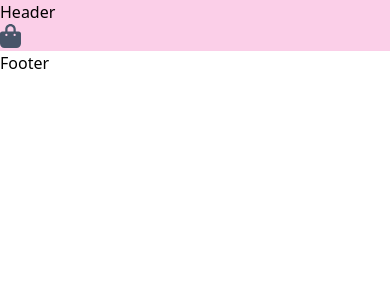
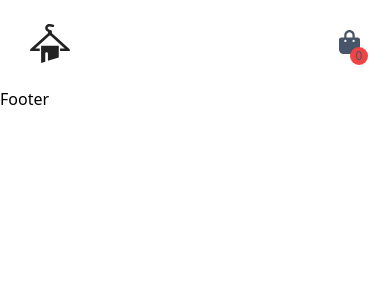
Before and after one commit to B1ack0ut1/vue-ecommerce-shop, a Vue app: page /product/1 in a window 390 px wide. Shown: the top 300 px of the page. Built offline with nearby package versions, Linux system fonts and the light colour scheme.

Commit message:
Worked on CartItem, Header, Sidebar, cart store, made a composable for computed total item amount

```diff
--- a/src/components/CartItem.vue
+++ b/src/components/CartItem.vue
@@ -1,46 +1,84 @@
 <template>
-  <div class="flex">
+  <div
+    class="flex gap-x-4 py-2 lg:px-6 border-b border-gray-200 w-full font-light text-gray-500"
+  >
     <div class="w-full min-h-[150px] flex items-center gap-x-4">
       <!-- image -->
-      <RouterLink :to="{ name: 'ProductDetails', params: { id } }">
-        <img class="max-w-[80px]" :src="image" :alt="alt" />
+      <RouterLink :to="{ name: 'ProductDetails', params: { id: cartItem.id } }">
+        <img class="max-w-[80px]" :src="cartItem.image" :alt="alt" />
       </RouterLink>
       <!-- title & remove icon -->
       <div class="w-full flex flex-col">
         <div class="flex justify-between mb-2">
           <RouterLink
-            :to="{ name: 'ProductDetails', params: { id } }"
+            :to="{ name: 'ProductDetails', params: { id: cartItem.id } }"
             class="text-sm uppercase font-medium max-w-[240px] text-primary hover:underline"
           >
-            {{ title }}
+            {{ cartItem.title }}
           </RouterLink>
-          <div class="text-xl cursor-pointer">
-            <font-awesome-icon icon="trash" />
+          <div
+            class="text-xl cursor-pointer"
+            @click="cartStore.removeFromCart(cartItem.id)"
+          >
+            <font-awesome-icon icon="xmark" />
+          </div>
+        </div>
+        <div class="flex gap-x-2 h-[36px] text-sm">
+          <!-- quantity -->
+          <div
+            class="flex w-[108px] items-center h-full border text-primary font-medium"
+          >
+            <!-- minus icon -->
+            <div
+              class="flex-1 h-full flex justify-center items-center cursor-pointer"
+              @click="cartStore.decreaseAmount(cartItem.id)"
+            >
+              <font-awesome-icon icon="minus" />
+            </div>
+            <div
+              class="flex-1 h-full flex justify-center items-center border-l border-r"
+            >
+              {{ cartItem.amount }}
+            </div>
+            <!-- add icon -->
+            <div
+              class="flex-1 h-full flex justify-center items-center cursor-pointer"
+              @click="cartStore.increaseAmount(cartItem.id)"
+            >
+              <font-awesome-icon icon="plus" />
+            </div>
+          </div>
+          <!-- item price -->
+          <div class="flex-1 flex items-center justify-around">
+            $ {{ itemPrice }}
+          </div>
+          <!-- final price -->
+          <div
+            class="flex-1 flex justify-end items-center text-primary font-medium"
+          >
+            $ {{ finalPrice }}
           </div>
         </div>
       </div>
-      <!-- quantity -->
-      <div>
-        <!-- minus icon -->
-        <div>minus icon</div>
-        <!-- add icon -->
-        <div>add icon</div>
-      </div>
-      <!-- item price -->
-      <div>item price</div>
-      <!-- final price -->
-      <div>final price</div>
     </div>
   </div>
 </template>
 
 <script setup>
 import { RouterLink } from "vue-router";
+import { computed } from "vue";
+import { useCartStore } from "@/stores/cart";
+
 const props = defineProps({
   cartItem: Object,
 });
 
-const { id, title, image, price, amount } = props.cartItem;
+const cartStore = useCartStore();
 
-const alt = "Image of " + image;
+const alt = computed(() => "Image of " + props.cartItem.image);
+
+const itemPrice = computed(() => parseFloat(props.cartItem.price).toFixed(2));
+const finalPrice = computed(() =>
+  parseFloat(props.cartItem.price * props.cartItem.amount).toFixed(2)
+);
 </script>
--- a/src/components/Header.vue
+++ b/src/components/Header.vue
@@ -1,17 +1,57 @@
 <template>
-  <header class="bg-pink-200">
-    <div>Header</div>
-    <div @click="sidebarStore.toggleSidebar">
-      <font-awesome-icon
-        icon="bag-shopping"
-        class="text-2xl text-slate-600 cursor-pointer relative"
-      />
+  <header class="sticky top-0 w-full z-10 transition-all" :class="headerState">
+    <div class="container mx-auto flex items-center justify-between h-full">
+      <RouterLink to="/">
+        <div>
+          <img class="w-[40px]" src="@/assets/img/logo.svg" alt="" />
+        </div>
+      </RouterLink>
+      <!-- Sidebar -->
+      <div
+        @click="sidebarStore.toggleSidebar"
+        class="text-slate-600 cursor-pointer relative max-w-[50px]"
+      >
+        <font-awesome-icon icon="bag-shopping" class="text-2xl" />
+        <div
+          class="bg-red-500 absolute -right-2 -bottom-2 text-[12px] w-[18px] rounded-full flex justify-center items-center"
+        >
+          {{ items.itemAmount }}
+        </div>
+      </div>
     </div>
   </header>
 </template>
 
 <script setup>
+import { RouterLink } from "vue-router";
 import { useSidebarStore } from "@/stores/sidebar";
+import { useCartStore } from "@/stores/cart";
+import { ref, computed, onMounted, onUnmounted } from "vue";
+import { useItems } from "@/composables/items";
 
 const sidebarStore = useSidebarStore();
+const cartStore = useCartStore();
+const items = useItems();
+
+const isActive = ref(false);
+
+const headerState = computed(() => {
+  return isActive.value ? "bg-white py-4 shadow-md" : "bg-none py-6";
+});
+
+const scrollEffect = (e) => {
+  if (window.scrollY > 60) {
+    isActive.value = true;
+  } else {
+    isActive.value = false;
+  }
+};
+
+onMounted(() => {
+  window.addEventListener("scroll", scrollEffect);
+});
+
+onUnmounted(() => {
+  window.removeEventListener("scroll", scrollEffect);
+});
 </script>
--- a/src/components/Product.vue
+++ b/src/components/Product.vue
@@ -5,8 +5,8 @@
       <div class="w-[200px] mx-auto flex justify-center items-center">
         <img
           class="max-h-[160px] group-hover:scale-110 transition duration-300"
-          :src="image"
-          :alt="title"
+          :src="product.image"
+          :alt="product.title"
         />
         <!-- buttons -->
         <div
@@ -15,13 +15,13 @@
           <button>
             <div
               class="flex justify-center items-center text-white w-12 h-12 bg-red-500 mb-2"
-              @click="cartStore.addToCart(product, id)"
+              @click="cartStore.addToCart(product, product.id)"
             >
               <font-awesome-icon icon="plus" />
             </div>
           </button>
           <RouterLink
-            :to="{ name: 'ProductDetails', params: { id } }"
+            :to="{ name: 'ProductDetails', params: { id: product.id } }"
             class="w-12 h-12 bg-white flex justify-center items-center text-primary drop-shadow-xl"
           >
             <font-awesome-icon icon="eye" />
@@ -32,12 +32,14 @@
   </div>
   <!-- category & title & price -->
   <div>
-    <div class="text-sm capitalize text-gray-500 mb-1">{{ category }}</div>
+    <div class="text-sm capitalize text-gray-500 mb-1">
+      {{ product.category }}
+    </div>
 
-    <RouterLink :to="{ name: 'ProductDetails', params: { id } }">
-      <h2 class="font-semibold mb-1">{{ title }}</h2>
+    <RouterLink :to="{ name: 'ProductDetails', params: { id: product.id } }">
+      <h2 class="font-semibold mb-1">{{ product.title }}</h2>
     </RouterLink>
-    <div class="font-semibold">$ {{ price }}</div>
+    <div class="font-semibold">$ {{ product.price }}</div>
   </div>
 </template>
 
@@ -49,7 +51,5 @@ const props = defineProps({
   product: Object,
 });
 
-const { id, image, category, title, price } = props.product;
-
 const cartStore = useCartStore();
 </script>
--- a/src/components/Sidebar.vue
+++ b/src/components/Sidebar.vue
@@ -4,7 +4,9 @@
     :class="sidebarState"
   >
     <div class="flex items-center justify-between py-6 border-b">
-      <div class="uppercase text-sm font-semibold">Shopping Bag (0)</div>
+      <div class="uppercase text-sm font-semibold">
+        Shopping Bag ({{ items.itemAmount }})
+      </div>
       <div
         @click="sidebarStore.handleClose"
         class="cursor-pointer w-8 h-8 flex justify-center items-center"
@@ -15,6 +17,21 @@
     <div v-for="cartItem in cartStore.cart">
       <CartItem :key="cartItem.id" :cartItem="cartItem" />
     </div>
+    <div class="bg-pink-200 py-4 mt-4">
+      <div class="flex w-full justify-between items-center">
+        <!-- total -->
+        <div class="uppercase font-semibold">
+          <span class="mr-2">Total:</span>$1000
+        </div>
+        <!-- Clear cart icon -->
+        <div
+          class="cursor-pointer py-4 bg-red-500 text-white w-12 h-12 flex justify-center items-center text-xl"
+          @click="cartStore.clearCart"
+        >
+          <font-awesome-icon icon="trash" />
+        </div>
+      </div>
+    </div>
   </div>
 </template>
 
@@ -24,9 +41,11 @@ import CartItem from "./CartItem.vue";
 import { useSidebarStore } from "@/stores/sidebar";
 import { useCartStore } from "@/stores/cart";
 import { computed } from "vue";
+import { useItems } from "@/composables/items";
 
 const sidebarStore = useSidebarStore();
 const cartStore = useCartStore();
+const items = useItems();
 
 const sidebarState = computed(() => {
   return sidebarStore.isOpen ? "right-0" : "-right-full";
--- /dev/null
+++ b/src/composables/items.js
@@ -0,0 +1,14 @@
+import { computed } from "vue";
+import { useCartStore } from "@/stores/cart";
+
+export function useItems() {
+  const cartStore = useCartStore();
+
+  const itemAmount = computed(() => {
+    return cartStore.cart.reduce((acc, item) => {
+      return acc + item.amount;
+    }, 0);
+  });
+
+  return { itemAmount };
+}
--- a/src/main.js
+++ b/src/main.js
@@ -19,11 +19,21 @@ import {
   faEye,
   faBagShopping,
   faArrowRight,
+  faXmark,
+  faMinus,
   faTrash,
 } from "@fortawesome/free-solid-svg-icons";
 
 /* add icons to the library */
-library.add(faPlus, faEye, faBagShopping, faArrowRight, faTrash);
+library.add(
+  faPlus,
+  faEye,
+  faBagShopping,
+  faArrowRight,
+  faXmark,
+  faMinus,
+  faTrash
+);
 
 const app = createApp(App);
 
--- a/src/stores/cart.js
+++ b/src/stores/cart.js
@@ -7,14 +7,12 @@ export const useCartStore = defineStore("cart", () => {
 
   function addToCart(product, id) {
     const newItem = { ...product, amount: 1 };
-
     const cartData = toRaw(cart.value);
-
     const cartItem = cartData.find((item) => {
       return item.id === id;
     });
     if (cartItem) {
-      cart.value = [...cartData].map((item) => {
+      cart.value = cartData.map((item) => {
         if (item.id === id) {
           return { ...item, amount: cartItem.amount + 1 };
         } else {
@@ -26,5 +24,59 @@ export const useCartStore = defineStore("cart", () => {
     }
   }
 
-  return { cart, addToCart };
+  function removeFromCart(id) {
+    console.log("3");
+    const cartData = toRaw(cart.value);
+    console.log(cartData);
+    const newCart = cartData.filter((item) => {
+      return item.id !== id;
+    });
+
+    cart.value = newCart;
+    console.log(cart);
+  }
+
+  function clearCart() {
+    cart.value = [];
+  }
+
+  function increaseAmount(id) {
+    const cartData = toRaw(cart.value);
+    const cartItem = cartData.find((item) => {
+      return item.id === id;
+    });
+
+    if (cartItem) {
+      addToCart(cartItem, id);
+    }
+  }
+
+  function decreaseAmount(id) {
+    const cartData = toRaw(cart.value);
+    const cartItem = cartData.find((item) => {
+      return item.id === id;
+    });
+    if (cartItem) {
+      if (cartItem.amount < 2) {
+        removeFromCart(id);
+      } else {
+        cart.value = cartData.map((item) => {
+          if (item.id === id) {
+            return { ...item, amount: cartItem.amount - 1 };
+          } else {
+            return item;
+          }
+        });
+      }
+    }
+  }
+
+  return {
+    cart,
+    addToCart,
+    removeFromCart,
+    clearCart,
+    increaseAmount,
+    decreaseAmount,
+  };
 });
```
